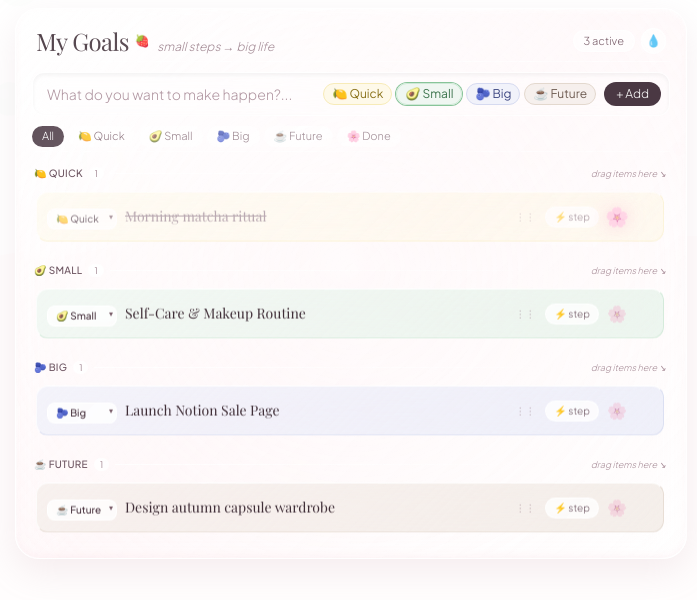
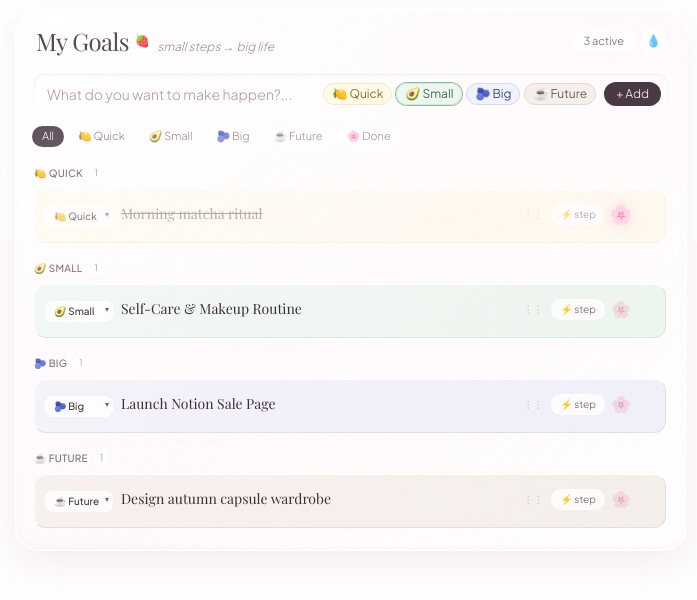
Before and after one commit to elenapiccina/skilss3, a plain HTML site: page index.html in a window 1280 px wide. Both pictures are taken after a click on the button "Create water drop ripple". Shown: the whole page, without its empty margins (289-986 px from the left). Drawn offline with nearby package versions, Linux system fonts and the light colour scheme; a web font is replaced by a local one.

Commit message:
Update index.html

```diff
--- a/index.html
+++ b/index.html
@@ -69,6 +69,7 @@
                 inset 0 -2px 6px 0 rgba(224, 122, 147, 0.08);
             position: relative;
             overflow: hidden;
+            transform: translateZ(0);
         }
 
         /* Dynamic Liquid Refraction Highlight overlay */
@@ -95,31 +96,33 @@
             -webkit-backdrop-filter: blur(14px) saturate(160%);
             border-top: 1px solid rgba(255, 255, 255, 0.9) !important;
             border-left: 1px solid rgba(255, 255, 255, 0.8) !important;
-            transition: all 0.25s cubic-bezier(0.34, 1.56, 0.64, 1);
+            transition: transform 0.15s ease, box-shadow 0.15s ease, opacity 0.15s ease;
+            will-change: transform;
+            contain: layout style;
         }
 
         .glass-card:hover {
-            transform: translateY(-2px) scale(1.003);
-            box-shadow: 0 8px 20px -4px rgba(224, 122, 147, 0.2), inset 0 1px 2px rgba(255, 255, 255, 0.95);
+            transform: translateY(-1px);
+            box-shadow: 0 4px 12px -2px rgba(224, 122, 147, 0.18);
         }
 
-        /* Drag & Drop Visuals */
+        /* Drag & Drop Visuals without jitter */
         .glass-card[draggable="true"] {
             cursor: grab;
+            touch-action: pan-y;
         }
         .glass-card.dragging {
-            opacity: 0.35;
-            transform: scale(0.98);
+            opacity: 0.3;
+            transform: scale(0.97);
         }
         .category-dropzone {
-            min-height: 48px;
-            transition: all 0.2s ease;
+            min-height: 38px;
             border-radius: 14px;
+            transition: background-color 0.15s ease, border-color 0.15s ease;
         }
         .category-dropzone.drag-over {
             background: rgba(255, 255, 255, 0.55);
             border: 2px dashed rgba(224, 122, 147, 0.6);
-            box-shadow: inset 0 0 10px rgba(224, 122, 147, 0.15);
         }
 
         /* Category Card Tone Variations with Glass Gloss */
@@ -140,44 +143,40 @@
             border: 1px solid rgba(227, 216, 206, 0.8);
         }
 
-        /* Subtle gentle floating motion */
-        @keyframes gentleFloat1 { 0%, 100% { transform: translateY(0px); } 50% { transform: translateY(-2px); } }
-        @keyframes gentleFloat2 { 0%, 100% { transform: translateY(0px); } 50% { transform: translateY(-2.5px); } }
-        @keyframes gentleFloat3 { 0%, 100% { transform: translateY(0px); } 50% { transform: translateY(-1.5px); } }
-
-        .float-1 { animation: gentleFloat1 6s ease-in-out infinite; }
-        .float-2 { animation: gentleFloat2 7.5s ease-in-out infinite; }
-        .float-3 { animation: gentleFloat3 6.8s ease-in-out infinite; }
-
-        /* Flower Blossom Glowing Button */
+        /* Static subtle hover glow without bouncing float keyframes */
         .flower-btn {
             opacity: 0.5;
             filter: grayscale(25%);
-            transition: all 0.25s cubic-bezier(0.34, 1.56, 0.64, 1);
+            transition: all 0.2s ease;
         }
         .flower-btn:hover {
             opacity: 0.9;
-            transform: scale(1.15) rotate(10deg);
+            transform: scale(1.1);
         }
         .flower-btn.active {
             opacity: 1;
-            filter: grayscale(0%) drop-shadow(0 0 8px rgba(247, 180, 200, 0.9));
-            transform: scale(1.18);
+            filter: grayscale(0%) drop-shadow(0 0 6px rgba(247, 180, 200, 0.9));
+            transform: scale(1.15);
         }
 
-        /* Contenteditable focus glow */
-        /* Custom subtle scrollbar */
-        ::-webkit-scrollbar { width: 4px; height: 4px; }
-        ::-webkit-scrollbar-track { background: transparent; }
-        ::-webkit-scrollbar-thumb { background: rgba(224, 122, 147, 0.3); border-radius: 10px; }
-        ::-webkit-scrollbar-thumb:hover { background: rgba(224, 122, 147, 0.5); }
-
-        /* Smooth scrolling physics & containment to prevent UI layout jumps */
+        /* Smooth scrolling physics & fixed layout containment */
         #goals-container {
-            scroll-behavior: smooth;
             -webkit-overflow-scrolling: touch;
             overscroll-behavior: contain;
-            will-change: transform, scroll-position;
+            contain: layout style scroll-port;
+        }
+
+        /* Micro step animation drawer */
+        .drawer-content {
+            max-height: 0;
+            overflow: hidden;
+            transition: max-height 0.25s cubic-bezier(0, 1, 0, 1), opacity 0.2s ease;
+            opacity: 0;
+        }
+        .drawer-content.open {
+            max-height: 120px;
+            opacity: 1;
+            transition: max-height 0.25s ease-in-out, opacity 0.25s ease-in-out;
         }
 
         #water-canvas {
@@ -290,16 +289,27 @@
         let draggedGoalId = null;
 
         function loadData() {
-            const saved = localStorage.getItem('my_aesthetic_goals_v3');
+            const saved = localStorage.getItem('my_aesthetic_goals_v4');
             if (saved) {
                 try { return JSON.parse(saved); } catch (e) {}
             }
             return defaultGoals;
         }
 
+        function saveDataSilent() {
+            localStorage.setItem('my_aesthetic_goals_v4', JSON.stringify(state));
+            updateActiveBadge();
+        }
+
         function saveData() {
-            localStorage.setItem('my_aesthetic_goals_v3', JSON.stringify(state));
+            saveDataSilent();
             render();
+        }
+
+        function updateActiveBadge() {
+            const activeCount = state.filter(g => !g.done).length;
+            const badge = document.getElementById('total-count-badge');
+            if (badge) badge.innerText = `${activeCount} active`;
         }
 
         function selectCategory(cat) {
@@ -365,14 +375,23 @@
         function deleteGoal(id, e) {
             if (e) e.stopPropagation();
             state = state.filter(g => g.id !== id);
+
+            // Fast visual removal without layout flash
+            const cardEl = document.getElementById(`goal-card-${id}`);
+            if (cardEl) {
+                cardEl.style.transform = 'scale(0.9)';
+                cardEl.style.opacity = '0';
+                setTimeout(() => saveData(), 150);
+            } else {
                 saveData();
+            }
         }
 
         function updateGoalTitle(id, text) {
             const goal = state.find(g => g.id === id);
             if (goal) {
                 goal.title = text.trim() || "Untitled Goal";
-                localStorage.setItem('my_aesthetic_goals_v3', JSON.stringify(state));
+                saveDataSilent();
             }
         }
 
@@ -380,14 +399,16 @@
             const goal = state.find(g => g.id === id);
             if (goal) {
                 goal.micro = text.trim() || "Add a 2-minute step...";
-                localStorage.setItem('my_aesthetic_goals_v3', JSON.stringify(state));
+                saveDataSilent();
             }
         }
 
         function toggleDrawer(id, e) {
             if (e) e.stopPropagation();
             const drawer = document.getElementById(`drawer-${id}`);
-            if (drawer) drawer.classList.toggle('hidden');
+            if (drawer) {
+                drawer.classList.toggle('open');
+            }
         }
 
         function changeGoalCategory(id, newCategory, e) {
@@ -395,20 +416,20 @@
             const goal = state.find(g => g.id === id);
             if (goal && goal.category !== newCategory) {
                 goal.category = newCategory;
-                // Preserve scroll position during category shift
-                const container = document.getElementById('goals-container');
-                const scrollPos = container.scrollTop;
                 saveData();
-                container.scrollTop = scrollPos;
             }
         }
 
-        // Drag and Drop Event Handlers optimized for zero layout jitter
+        // Smooth Drag & Drop implementation without rebuilding DOM mid-drag
         function handleDragStart(e, id) {
             draggedGoalId = id;
             e.dataTransfer.setData('text/plain', id.toString());
             e.dataTransfer.effectAllowed = 'move';
-            e.currentTarget.classList.add('dragging');
+
+            // Minimal immediate visual change
+            requestAnimationFrame(() => {
+                e.target.classList.add('dragging');
+            });
         }
 
         function handleDragEnd(e) {
@@ -420,11 +441,17 @@
         function handleDragOver(e) {
             e.preventDefault();
             e.dataTransfer.dropEffect = 'move';
-            e.currentTarget.classList.add('drag-over');
+            const dropzone = e.currentTarget;
+            if (!dropzone.classList.contains('drag-over')) {
+                dropzone.classList.add('drag-over');
+            }
         }
 
         function handleDragLeave(e) {
+            const rect = e.currentTarget.getBoundingClientRect();
+            if (e.clientX < rect.left || e.clientX >= rect.right || e.clientY < rect.top || e.clientY >= rect.bottom) {
                 e.currentTarget.classList.remove('drag-over');
+            }
         }
 
         function handleDrop(e, targetCategory) {
@@ -436,15 +463,14 @@
             const goal = state.find(g => g.id === id);
             if (goal && goal.category !== targetCategory) {
                 goal.category = targetCategory;
-                const container = document.getElementById('goals-container');
-                const scrollPos = container.scrollTop;
                 saveData();
-                container.scrollTop = scrollPos;
             }
         }
 
         function render() {
             const container = document.getElementById('goals-container');
+            const currentScrollTop = container.scrollTop;
+
             container.innerHTML = '';
 
             let filtered = state;
@@ -454,8 +480,7 @@
                 filtered = state.filter(g => g.category === activeFilter && !g.done);
             }
 
-            const activeCount = state.filter(g => !g.done).length;
-            document.getElementById('total-count-badge').innerText = `${activeCount} active`;
+            updateActiveBadge();
 
             if (filtered.length === 0) {
                 container.innerHTML = `
@@ -469,15 +494,13 @@
                 ? ['quick', 'small', 'big', 'future']
                 : [activeFilter];
 
-            const floatClasses = ['float-1', 'float-2', 'float-3'];
-
             groups.forEach(catKey => {
                 const catGoals = filtered.filter(g => activeFilter === 'done' || g.category === catKey);
                 const catInfo = categories[catKey] || categories.small;
 
-                // Section Wrapper & Header (always rendered in section mode for easy drop targets)
+                // Section Wrapper
                 const sectionEl = document.createElement('div');
-                sectionEl.className = 'flex flex-col gap-1.5 mb-1';
+                sectionEl.className = 'flex flex-col gap-1 mb-1';
 
                 if (activeFilter === 'all' || activeFilter === 'done') {
                     sectionEl.innerHTML = `
@@ -485,14 +508,13 @@
                             <span class="font-sans font-medium text-[10px] tracking-wide text-[#6e5662] uppercase">${catInfo.label}</span>
                             <span class="text-[9px] font-light text-[#8c6d7a] bg-white/80 px-1.5 py-0.2 rounded-full">${catGoals.length}</span>
                             <div class="flex-grow h-[1px] bg-gradient-to-r from-white/80 to-transparent"></div>
-                            <span class="text-[9px] font-light text-[#a88d98] italic hidden sm:inline">drag items here ↘</span>
                         </div>
                     `;
                 }
 
                 // Dropzone area for goals in this category
                 const dropzone = document.createElement('div');
-                dropzone.className = 'category-dropzone flex flex-col gap-2 p-1';
+                dropzone.className = 'category-dropzone flex flex-col gap-1.5 p-0.5';
                 dropzone.ondragover = handleDragOver;
                 dropzone.ondragleave = handleDragLeave;
                 dropzone.ondrop = (e) => handleDrop(e, catKey);
@@ -504,12 +526,12 @@
                         </div>`;
                 }
 
-                catGoals.forEach((goal, idx) => {
+                catGoals.forEach((goal) => {
                     const card = document.createElement('div');
-                    const floatClass = floatClasses[idx % floatClasses.length];
                     const catData = categories[goal.category] || categories.small;
 
-                    card.className = `glass-card rounded-xl p-2.5 ${catData.cardClass} ${floatClass} transition-all duration-200 group relative`;
+                    card.id = `goal-card-${goal.id}`;
+                    card.className = `glass-card rounded-xl p-2.5 ${catData.cardClass} group relative`;
                     card.setAttribute('draggable', 'true');
                     card.ondragstart = (e) => handleDragStart(e, goal.id);
                     card.ondragend = handleDragEnd;
@@ -518,7 +540,6 @@
                         card.classList.add('opacity-60');
                     }
 
-                    // Options for changing category via dropdown tag click
                     const otherCats = Object.keys(categories)
                         .map(k => `<option value="${k}" ${k === goal.category ? 'selected' : ''}>${categories[k].label}</option>`)
                         .join('');
@@ -526,10 +547,9 @@
                     card.innerHTML = `
                         <div class="flex items-center justify-between gap-2">
                             <div class="flex items-center gap-2 flex-grow min-w-0 cursor-pointer" onclick="toggleComplete(${goal.id}, event)">
-                                <!-- Category Select Badge -->
                                 <div class="flex-shrink-0 relative group/select" onclick="event.stopPropagation()">
                                     <select onchange="changeGoalCategory(${goal.id}, this.value, event)"
-                                            class="appearance-none text-[10px] bg-white/80 hover:bg-white text-[#4a3540] font-medium px-2 py-0.5 pr-3.5 rounded-lg shadow-2xs border border-white/90 outline-none cursor-pointer transition-all">
+                                            class="appearance-none text-[10px] bg-white/80 hover:bg-white text-[#4a3540] font-medium px-2 py-0.5 pr-3 rounded-lg shadow-2xs border border-white/90 outline-none cursor-pointer transition-all">
                                         ${otherCats}
                                     </select>
                                     <span class="absolute right-1 top-1/2 -translate-y-1/2 text-[8px] text-[#7a5e6a] pointer-events-none">▾</span>
@@ -545,8 +565,8 @@
                                 </div>
                             </div>
 
-                            <div class="flex items-center gap-1.5 flex-shrink-0">
-                                <span class="text-[10px] text-[#9c828e] cursor-grab active:cursor-grabbing px-1 opacity-60 hover:opacity-100" title="Drag to reorder section">⋮⋮</span>
+                            <div class="flex items-center gap-1 flex-shrink-0">
+                                <span class="text-[10px] text-[#9c828e] cursor-grab active:cursor-grabbing px-1 opacity-50 hover:opacity-100" title="Drag to move section">⋮⋮</span>
                                 <button onclick="toggleDrawer(${goal.id}, event)" class="text-[10px] font-light text-[#6e5662] bg-white/80 hover:bg-white px-2 py-0.5 rounded-full shadow-2xs transition-all flex items-center gap-0.5 border border-white/60">
                                     <span>⚡ step</span>
                                 </button>
@@ -559,13 +579,15 @@
                             </div>
                         </div>
 
-                        <!-- Micro Step Drawer -->
-                        <div id="drawer-${goal.id}" class="hidden mt-2 pt-1.5 border-t border-black/5 text-[11px]">
+                        <!-- Smooth Animated Micro Step Drawer -->
+                        <div id="drawer-${goal.id}" class="drawer-content mt-1 text-[11px]">
+                            <div class="pt-1 border-t border-black/5">
                                 <div class="text-[9px] uppercase font-medium tracking-wider text-[#8a707c] mb-0.5">⚡ 2-Min Micro Step:</div>
                                 <div contenteditable="true"
                                      onblur="updateGoalMicro(${goal.id}, this.innerText)"
                                      class="font-sans font-light text-xs text-[#523e47] bg-white/70 backdrop-blur-sm p-1.5 rounded-lg border border-white/80 outline-none">
                                     ${goal.micro}
+                                </div>
                             </div>
                         </div>
                     `;
@@ -575,9 +597,12 @@
                 sectionEl.appendChild(dropzone);
                 container.appendChild(sectionEl);
             });
+
+            // Restore scroll position cleanly
+            container.scrollTop = currentScrollTop;
         }
 
-        // Animated Glass Water Caustics & Bubbles Canvas
+        // Animated Glass Water Canvas Backdrop
         const canvas = document.getElementById('water-canvas');
         const ctx = canvas.getContext('2d');
         let width = canvas.width = window.innerWidth;
@@ -595,15 +620,15 @@
             constructor(x, y, radius = null) {
                 this.x = x || Math.random() * width;
                 this.y = y || Math.random() * height;
-                this.radius = radius || Math.random() * 16 + 6;
-                this.vx = (Math.random() - 0.5) * 0.3;
-                this.vy = -Math.random() * 0.5 - 0.2;
-                this.alpha = Math.random() * 0.4 + 0.25;
+                this.radius = radius || Math.random() * 14 + 5;
+                this.vx = (Math.random() - 0.5) * 0.2;
+                this.vy = -Math.random() * 0.4 - 0.15;
+                this.alpha = Math.random() * 0.35 + 0.2;
                 this.color = ['#f7d0dc', '#EEF7F1', '#FEF9E7', '#e8dbd0'][Math.floor(Math.random() * 4)];
             }
 
             update() {
-                this.x += this.vx + Math.sin(waveTime + this.y * 0.01) * 0.2;
+                this.x += this.vx + Math.sin(waveTime + this.y * 0.01) * 0.15;
                 this.y += this.vy;
                 if (this.y < -20) {
                     this.y = height + 20;
@@ -612,55 +637,52 @@
             }
 
             draw() {
-                // Glass bubble body
                 ctx.beginPath();
                 ctx.arc(this.x, this.y, this.radius, 0, Math.PI * 2);
                 ctx.fillStyle = this.color;
-                ctx.globalAlpha = this.alpha * 0.35;
+                ctx.globalAlpha = this.alpha * 0.3;
                 ctx.fill();
 
-                // Liquid ring edge
                 ctx.lineWidth = 1;
-                ctx.strokeStyle = 'rgba(255, 255, 255, 0.6)';
+                ctx.strokeStyle = 'rgba(255, 255, 255, 0.5)';
                 ctx.stroke();
 
-                // Refractive highlight arc
                 ctx.beginPath();
                 ctx.arc(this.x - this.radius * 0.3, this.y - this.radius * 0.3, this.radius * 0.3, 0, Math.PI * 2);
                 ctx.fillStyle = '#ffffff';
-                ctx.globalAlpha = this.alpha * 0.85;
+                ctx.globalAlpha = this.alpha * 0.7;
                 ctx.fill();
                 ctx.globalAlpha = 1;
             }
         }
 
-        for (let i = 0; i < 20; i++) {
+        for (let i = 0; i < 15; i++) {
             bubbles.push(new WaterBubble());
         }
 
         function addWaterBubble(x, y, size) {
-            for (let i = 0; i < 5; i++) {
-                const b = new WaterBubble(x + (Math.random() - 0.5) * 20, y + (Math.random() - 0.5) * 20, size * 0.35);
-                b.vy = (Math.random() - 0.5) * 1.5;
+            for (let i = 0; i < 4; i++) {
+                const b = new WaterBubble(x + (Math.random() - 0.5) * 15, y + (Math.random() - 0.5) * 15, size * 0.3);
+                b.vy = (Math.random() - 0.5) * 1.2;
                 bubbles.push(b);
-                if (bubbles.length > 35) bubbles.shift();
+                if (bubbles.length > 25) bubbles.shift();
             }
         }
 
         function triggerSplashEffect() {
-            addWaterBubble(width / 2, height / 2, 45);
+            addWaterBubble(width / 2, height / 2, 40);
         }
 
         function drawSoftWaterWaves() {
-            waveTime += 0.015;
+            waveTime += 0.01;
             ctx.save();
-            ctx.globalAlpha = 0.06;
+            ctx.globalAlpha = 0.05;
             ctx.fillStyle = '#f7d0dc';
 
             ctx.beginPath();
             ctx.moveTo(0, 0);
-            for (let x = 0; x <= width; x += 20) {
-                const y = Math.sin(x * 0.005 + waveTime) * 25 + Math.cos(x * 0.008 + waveTime * 0.8) * 15 + height * 0.3;
+            for (let x = 0; x <= width; x += 30) {
+                const y = Math.sin(x * 0.004 + waveTime) * 20 + Math.cos(x * 0.006 + waveTime * 0.8) * 10 + height * 0.3;
                 ctx.lineTo(x, y);
             }
             ctx.lineTo(width, height);
@@ -689,8 +711,8 @@
         };
 
         window.addEventListener('click', (e) => {
-            if (e.target.tagName !== 'INPUT' && !e.target.isContentEditable) {
-                addWaterBubble(e.clientX, e.clientY, 20);
+            if (e.target.tagName !== 'INPUT' && !e.target.isContentEditable && e.target.tagName !== 'SELECT') {
+                addWaterBubble(e.clientX, e.clientY, 16);
             }
         });
     </script>
```
Lines whose indentation alone changed are shown as unchanged.
